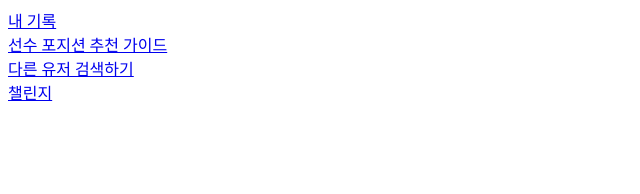
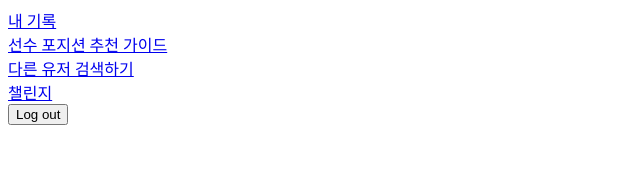
Before and after one commit to minh0518/FIFAPulse, a React (Vite) app: page /main-select in a window 1280 px wide. Shown: the top 194 px of the page, without its empty margins (0-640 px from the left). Built offline with nearby package versions, Linux system fonts and the light colour scheme; no server answers.

Commit message:
:sparkles: [#5][FEAT] : 로그아웃 기능 구현
구글 로그아웃 기능을 추가하였으며 임시로 MainSelect페이지에 구현했습니다

```diff
--- a/src/Pages/MainSelect/MainSelect.tsx
+++ b/src/Pages/MainSelect/MainSelect.tsx
@@ -1,7 +1,16 @@
 import React from 'react';
 import { Link } from 'react-router-dom';
+import { signOut } from 'firebase/auth';
+import { authService } from '../../../firebase';
+import { useNavigate } from 'react-router-dom';
 
 const MainSelect = () => {
+  const navigate = useNavigate();
+
+  const onLogoutClick = () => {
+    signOut(authService);
+    navigate('/');
+  };
   return (
     <div>
       <div>
@@ -16,6 +25,7 @@ const MainSelect = () => {
       <div>
         <Link to="challenge">챌린지</Link>
       </div>
+      <button onClick={onLogoutClick}>Log out</button>
     </div>
   );
 };
```
